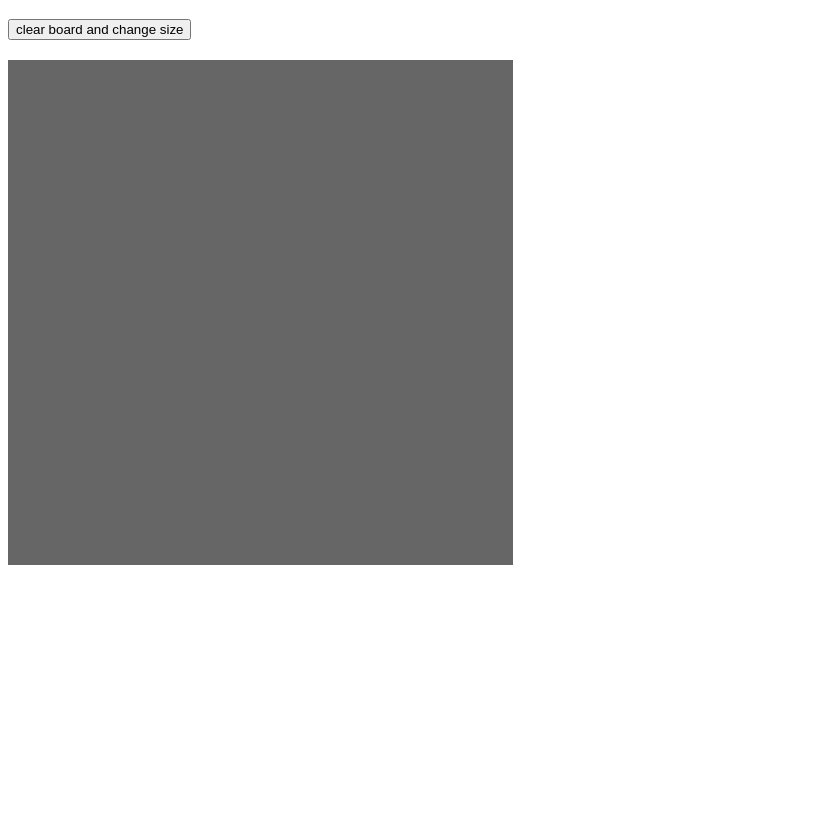
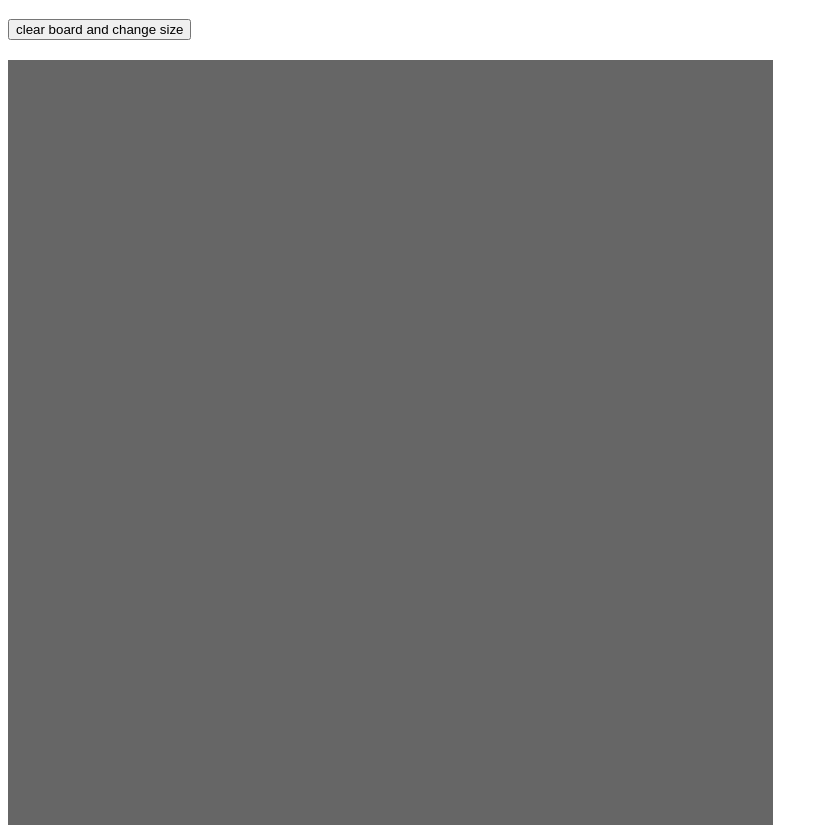
Before and after one commit to deleteriousEffect/sketchr, a plain HTML site: page index.html in a window 1280 px wide. Shown: the part 61-886 px from the top of the page, without its empty margins (0-828 px from the left). Before the commit the page ends 800 px from the top, so only its background shows below. Drawn offline with nearby package versions, Linux system fonts and the light colour scheme.

Commit message:
change grid-box size

```diff
--- a/app.js
+++ b/app.js
@@ -19,7 +19,7 @@ $(document).ready(function() {
     function randomRgb () {
         return Math.floor(Math.random() * 256);
     }
-    gridCreate(100);
+    gridCreate(50);
     $('.sketchpad').on('mouseenter', '.grid-unit', function() {
         var currentRbgString = '',
             rgbArr = [],
--- a/sass/style.sass
+++ b/sass/style.sass
@@ -7,5 +7,5 @@ button
 
 .grid-unit
   background-color: #666
-  height: 5px
-  width: 5px
+  height: 15px
+  width: 15px
```
Also changed, not shown: style.css.
